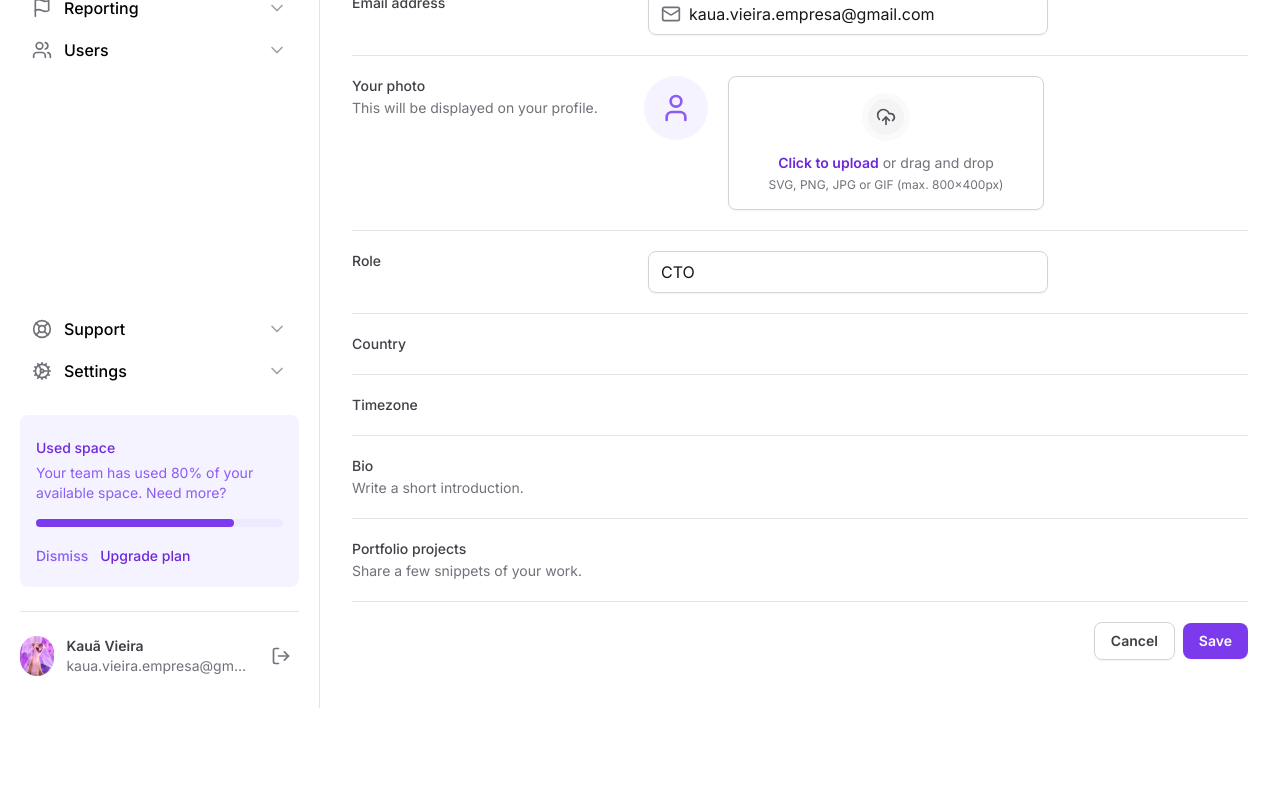
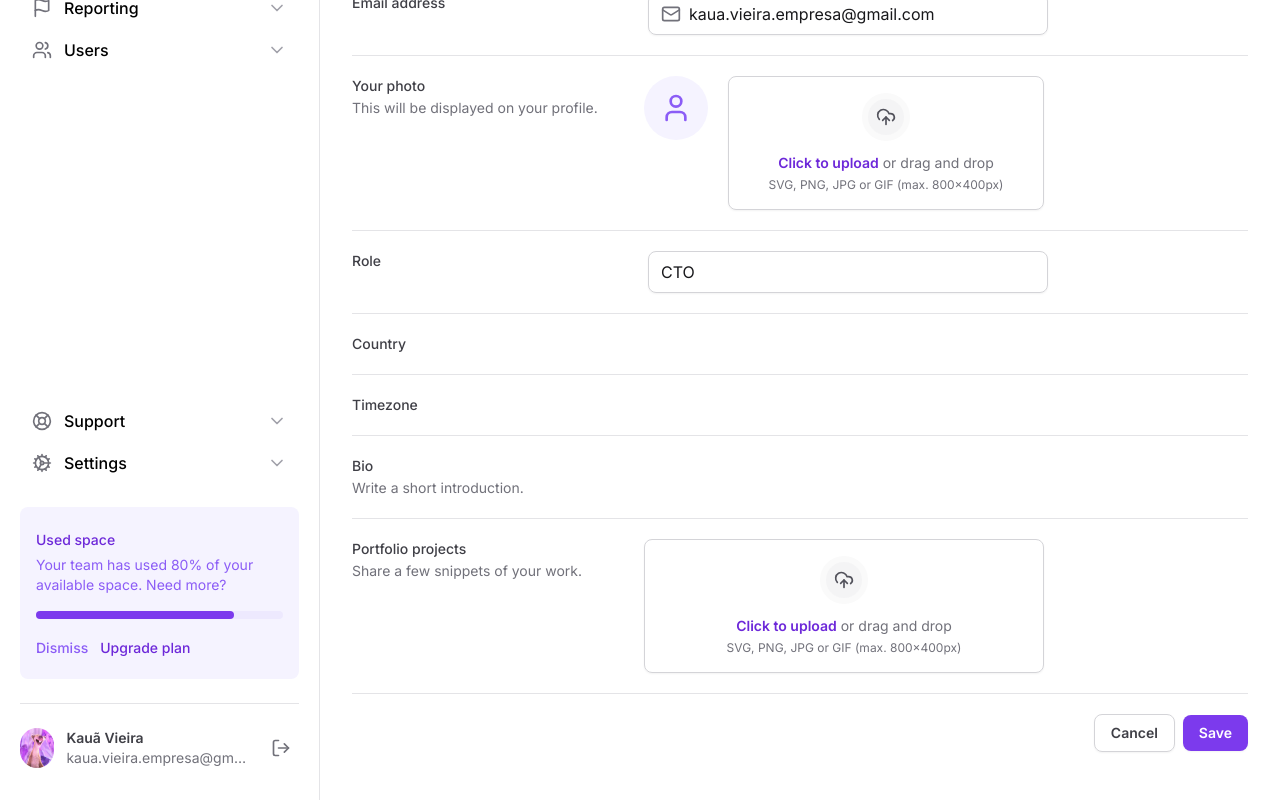
Before and after one commit to devvieiira/tailwind-training, a Next.js app: page / in a window 1280 px wide. Shown: the part 340-1140 px from the top of the page. Before the commit the page ends 1048 px from the top, so only its background shows below. Built offline with nearby package versions, Linux system fonts and the light colour scheme.

Commit message:
feat: componentizing file input

```diff
--- a/src/app/page.tsx
+++ b/src/app/page.tsx
@@ -1,6 +1,8 @@
 import { InputControl, InputPrefix, InputRoot } from "@/components/Input";
 import SettingsTabs from "@/components/SettingsTabs";
-import { Mail, UploadCloud, User } from "lucide-react";
+import { Mail } from "lucide-react";
+
+import * as FileInput from "@/components/Form/FileInput";
 
 export default function Home() {
 	return (
@@ -83,31 +85,12 @@ export default function Home() {
 								This will be displayed on your profile.
 							</span>
 						</label>
-						<div className="flex items-start gap-5">
-							<div className="bg-violet-50 flex h-16 w-16 items-center justify-center rounded-full">
-								<User className="w-8 h-8 text-violet-500" />
-							</div>
-							<label
-								htmlFor="photo"
-								className="group flex-1 cursor-pointer flex flex-col items-center gap-3 rounded-lg border  border-zinc-300 px-6 py-4 text-center text-zinc-500 shadow-sm hover:border-violet-200 hover:bg-violet-25 hover:text-violet-500"
-							>
-								<div className="rounded-full border-6 border-zinc-50 bg-zinc-100 p-2 group-hover:border-violet-50 gtoup-hover:bg-violet-100">
-									<UploadCloud className="h-5 w-5 text-zinc-600 group-hover:text-violet-600" />
-								</div>
-								<div className="flex flex-col items-center gap-1">
-									<span className="text-sm">
-										<span className="font-semibold text-violet-700">
-											Click to upload
-										</span>{" "}
-										or drag and drop
-									</span>
-									<span className="text-xs">
-										SVG, PNG, JPG or GIF (max. 800x400px)
-									</span>
-								</div>
-							</label>
-							<input type="file" className="sr-only" id="photo" />
-						</div>
+
+						<FileInput.Root className="flex items-start gap-5">
+							<FileInput.ImagePreview />
+							<FileInput.Trigger />
+							<FileInput.Control />
+						</FileInput.Root>
 					</div>
 
 					<div className="grid grid-cols-form gap-3 pt-5">
@@ -158,6 +141,10 @@ export default function Home() {
 								Share a few snippets of your work.
 							</span>
 						</label>
+						<FileInput.Root>
+							<FileInput.Trigger />
+							<FileInput.Control />
+						</FileInput.Root>
 					</div>
 
 					<div className="flex items-center justify-end gap-2 pt-5">
--- /dev/null
+++ b/src/components/Form/FileInput/Control.tsx
@@ -0,0 +1,6 @@
+import type { ComponentProps } from "react";
+
+type ControlProps = ComponentProps<"input">;
+export const Control = (props: ControlProps) => {
+	return <input type="file" className="sr-only" id="photo" {...props} />;
+};
--- /dev/null
+++ b/src/components/Form/FileInput/Root.tsx
@@ -0,0 +1,7 @@
+import type { ComponentProps } from "react";
+
+type RootProps = ComponentProps<"div">;
+
+export const Root = (props: RootProps) => {
+	return <div {...props} />;
+};
--- /dev/null
+++ b/src/components/Form/FileInput/Trigger.tsx
@@ -0,0 +1,21 @@
+import { UploadCloud } from "lucide-react";
+
+export const Trigger = () => {
+	return (
+		<label
+			htmlFor="photo"
+			className="group flex-1 cursor-pointer flex flex-col items-center gap-3 rounded-lg border  border-zinc-300 px-6 py-4 text-center text-zinc-500 shadow-sm hover:border-violet-200 hover:bg-violet-25 hover:text-violet-500"
+		>
+			<div className="rounded-full border-6 border-zinc-50 bg-zinc-100 p-2 group-hover:border-violet-50 gtoup-hover:bg-violet-100">
+				<UploadCloud className="h-5 w-5 text-zinc-600 group-hover:text-violet-600" />
+			</div>
+			<div className="flex flex-col items-center gap-1">
+				<span className="text-sm">
+					<span className="font-semibold text-violet-700">Click to upload</span>{" "}
+					or drag and drop
+				</span>
+				<span className="text-xs">SVG, PNG, JPG or GIF (max. 800x400px)</span>
+			</div>
+		</label>
+	);
+};
--- /dev/null
+++ b/src/components/Form/FileInput/imagePreview.tsx
@@ -0,0 +1,9 @@
+import { User } from "lucide-react";
+
+export const ImagePreview = () => {
+	return (
+		<div className="bg-violet-50 flex h-16 w-16 items-center justify-center rounded-full">
+			<User className="w-8 h-8 text-violet-500" />
+		</div>
+	);
+};
--- /dev/null
+++ b/src/components/Form/FileInput/index.tsx
@@ -0,0 +1,6 @@
+import { Control } from "./Control";
+import { Root } from "./Root";
+import { Trigger } from "./Trigger";
+import { ImagePreview } from "./imagePreview";
+
+export { Control, ImagePreview, Root, Trigger };
```
